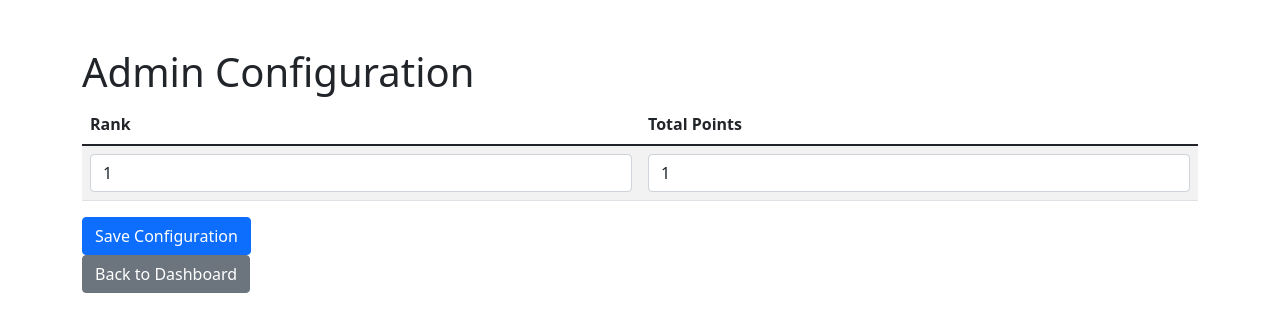
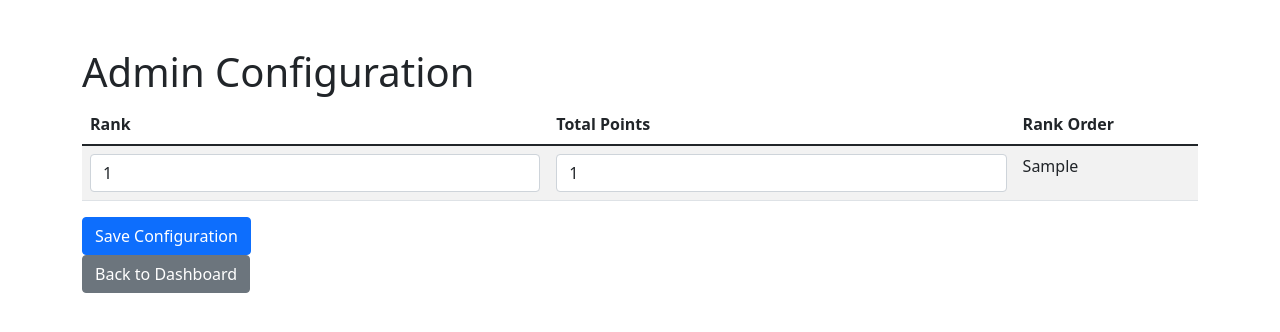
Before and after one commit to sticker94/302-Party-Web, a Flask app: template templates/config.html in a window 1280 px wide. Shown: the top 332 px of the page. Run offline with Flask 3, Linux system fonts and the light colour scheme; the template is opened without the code that fills it: most values are stand-ins (such as "Sample title", 1, 10 or a date in 2020); parts of the project's set-up code (start-up, migrations or seed data) failed here and were passed over.

Commit message:
rank_order index on db and dynamic update, dynamic admin config load

```diff
--- a/app.py
+++ b/app.py
@@ -65,6 +65,7 @@ def init_db():
                 id INT AUTO_INCREMENT PRIMARY KEY,
                 rank VARCHAR(255),
                 total_points INT,
+                rank_order INT,
                 UNIQUE(rank)
             )
         ''')
@@ -78,8 +79,8 @@ def update_config_with_ranks():
     if conn:
         cursor = conn.cursor()
         for rank in rank_mapping.values():
-            cursor.execute('INSERT INTO config (rank, total_points) VALUES (%s, %s) ON DUPLICATE KEY UPDATE rank=%s',
-                           (rank, 0, rank))
+            cursor.execute('INSERT INTO config (rank, total_points, rank_order) VALUES (%s, %s, %s) ON DUPLICATE KEY UPDATE rank=%s',
+                           (rank, 0, 0, rank))
         conn.commit()
         cursor.close()
         conn.close()
@@ -216,7 +217,7 @@ def config():
             conn = get_db()
             if conn:
                 cursor = conn.cursor()
-                cursor.execute('INSERT INTO config (rank, total_points) VALUES (%s, %s) ON DUPLICATE KEY UPDATE total_points=%s', (rank, total_points, total_points))
+                cursor.execute('INSERT INTO config (rank, total_points, rank_order) VALUES (%s, %s, %s) ON DUPLICATE KEY UPDATE total_points=%s', (rank, total_points, rank, total_points))
                 conn.commit()
                 cursor.close()
                 conn.close()
@@ -227,7 +228,7 @@ def config():
         conn = get_db()
         if conn:
             cursor = conn.cursor(dictionary=True)
-            cursor.execute('SELECT * FROM config')
+            cursor.execute('SELECT * FROM config ORDER BY rank_order')
             configs = cursor.fetchall()
             cursor.close()
             conn.close()
@@ -347,14 +348,15 @@ def refresh_members():
     group_data = get_group_data(group_id)
     if group_data:
         memberships = group_data.get('memberships', [])
+        rank_order = 1  # Initialize rank_order
+
         for member in memberships[:5]:  # Inspect only the first 5 members for brevity
             print(f"Member data: {member}")
             role = member.get('role', 'Unknown')
-            role_name = rank_mapping.get(role, 'Unknown')
-            print(f"Processing member: {member['player']['username']}, role: {role}, roleName: {role_name}")
+            print(f"Processing member: {member['player']['username']}, role: {role}")
 
         members = [{'username': member['player']['username'],
-                    'rank': rank_mapping.get(member.get('role', 'Unknown'), 'Unknown'),
+                    'rank': member.get('role', 'Unknown'),
                     'points': 0,
                     'given_points': 0} for member in memberships]
 
@@ -363,9 +365,13 @@ def refresh_members():
             if conn:
                 cursor = conn.cursor()
                 for member in members:
-                    print(f"Inserting/updating member: {member['username']}")
+                    rank = member['rank']
+                    print(f"Inserting/updating member: {member['username']} with rank {rank} and order {rank_order}")
                     cursor.execute('INSERT INTO members (username, rank, points, given_points) VALUES (%s, %s, %s, %s) ON DUPLICATE KEY UPDATE rank=%s, points=%s, given_points=%s',
                                    (member['username'], member['rank'], member['points'], member['given_points'], member['rank'], member['points'], member['given_points']))
+                    cursor.execute('INSERT INTO config (rank, rank_order) VALUES (%s, %s) ON DUPLICATE KEY UPDATE rank_order=%s',
+                                   (rank, rank_order, rank_order))
+                    rank_order += 1
                 conn.commit()
                 cursor.close()
                 conn.close()
--- a/templates/config.html
+++ b/templates/config.html
@@ -16,6 +16,7 @@
             <tr>
                 <th>Rank</th>
                 <th>Total Points</th>
+                <th>Rank Order</th>
             </tr>
             </thead>
             <tbody>
@@ -23,6 +24,7 @@
             <tr>
                 <td><input type="text" name="rank" class="form-control" value="{{ config['rank'] }}" required></td>
                 <td><input type="number" name="total_points" class="form-control" value="{{ config['total_points'] }}" required></td>
+                <td>{{ config['rank_order'] }}</td>
             </tr>
             {% endfor %}
             </tbody>
```
